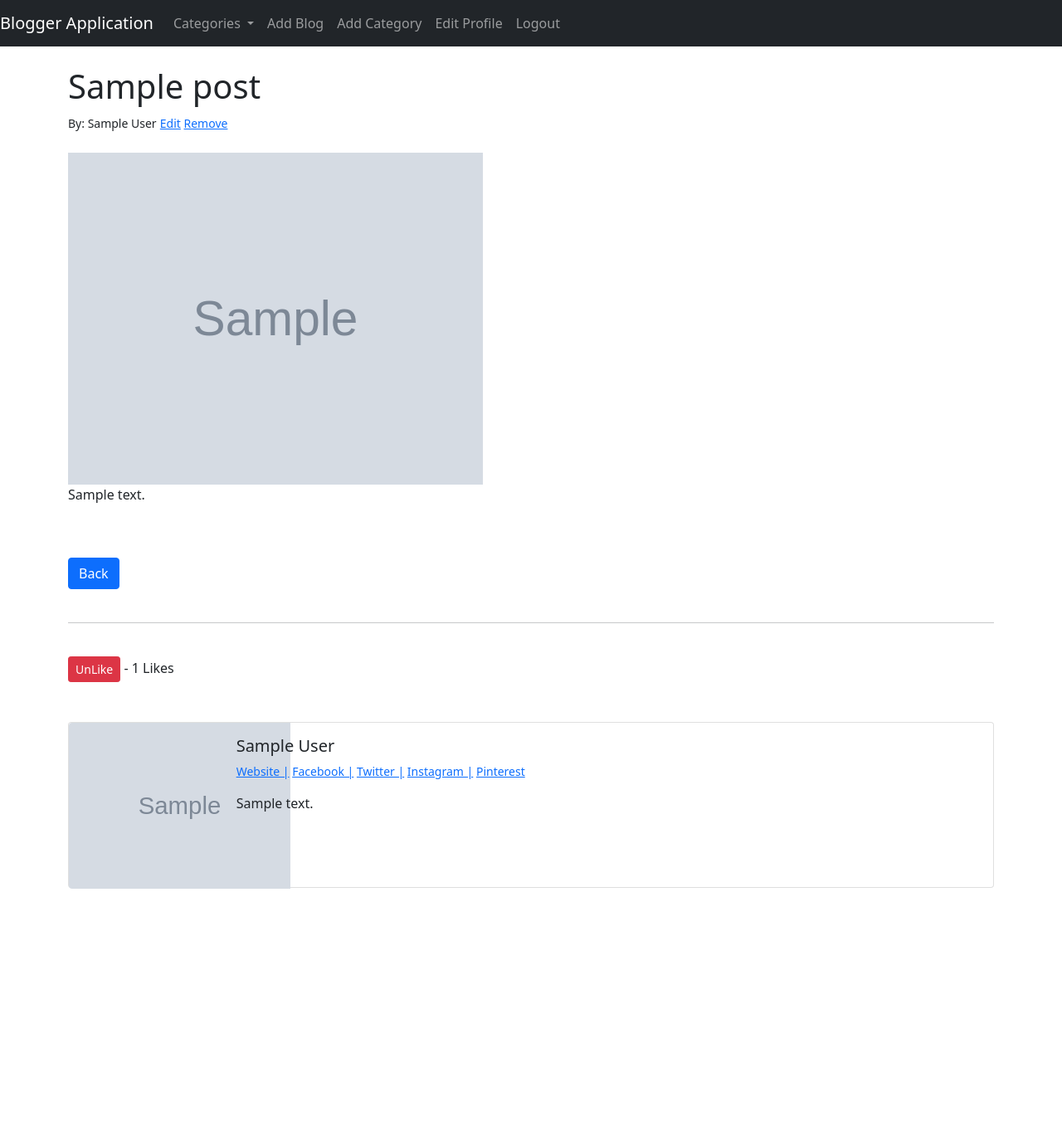
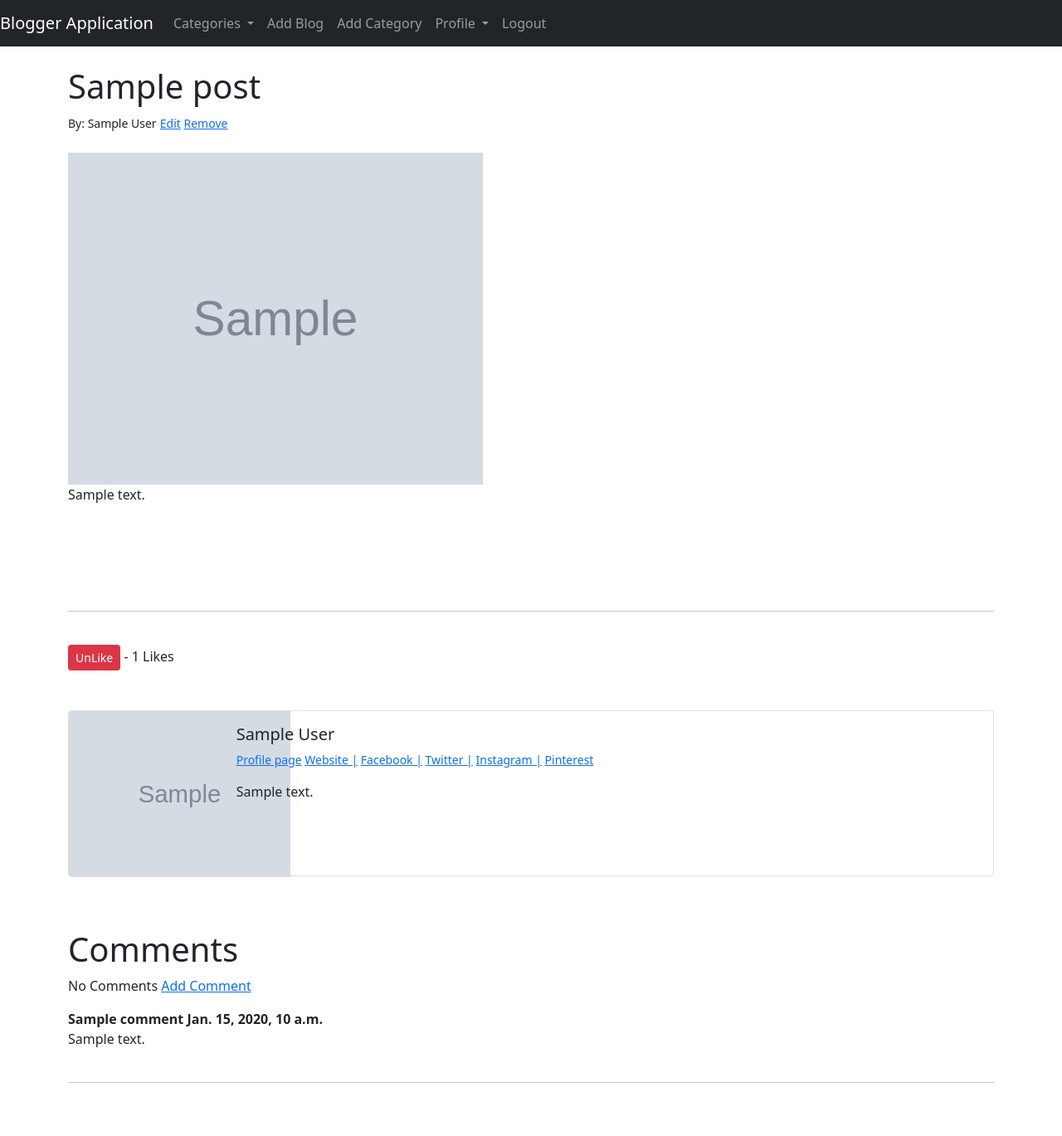
Before and after one commit to Atypical3991/blogger-application, a Django app: page /article/1 in a window 1280 px wide. Shown: the whole page at 83% size. Before the commit the page ends 1071 px from the top, so only its background shows below. Run offline with Django 4.2, Linux system fonts and the light colour scheme; a user stored in the database is signed in; tables that the repository leaves empty hold one stand-in row (values such as "Sample post"); grey boxes marked "Sample" are stand-in pictures; some libraries are stand-ins or nearby versions.

Commit message:
code refactored

```diff
--- a/blog/ablog/admin.py
+++ b/blog/ablog/admin.py
@@ -1,6 +1,7 @@
 from django.contrib import admin
-from .models import Post,Category,Profile
+from .models import Post,Category,Profile,Comment
 
 admin.site.register(Post)
 admin.site.register(Category)
 admin.site.register(Profile)
+admin.site.register(Comment)
--- a/blog/ablog/models.py
+++ b/blog/ablog/models.py
@@ -26,6 +26,10 @@ class Profile(models.Model):
     def __str__(self):
         return  str(self.user)
 
+    def get_absolute_url(self):
+        return  reverse('home')
+
+
 
 
 class Post(models.Model):
@@ -48,3 +52,13 @@ class Post(models.Model):
 
     def get_absolute_url(self):
         return reverse('article-detail',args=([self.id]))
+
+
+class Comment(models.Model):
+    post = models.ForeignKey(to=Post,related_name="comments", on_delete=models.CASCADE)
+    name = models.CharField(max_length=255)
+    body = models.TextField()
+    date_added = models.DateTimeField(auto_now_add=True)
+
+    def __str__(self):
+        return '%s - %s' % (self.post.title, self.name)
--- a/blog/ablog/templates/article_detail.html
+++ b/blog/ablog/templates/article_detail.html
@@ -7,7 +7,8 @@
 <h1>{{post.title}}</h1>
 <small>By: {{post.author.first_name}} {{post.author.last_name}}</small>
 {% if user.is_authenticated and user.id == post.author.id %}
-<small><a href="{% url 'article-edit' post.id%}">Edit</a> <a href="{% url 'article-delete' post.id%}">Remove</a><br/></small>
+<small><a href="{% url 'article-edit' post.id%}">Edit</a> <a
+        href="{% url 'article-delete' post.id%}">Remove</a><br/></small>
 {% endif %}
 </hr>
 </br>
@@ -18,9 +19,7 @@
 
 
 <br/></br>
-<a href="{% url 'home' %}">
-    <button type="button" class="btn btn-primary">Back</button>
-</a>
+
 
 <br></br>
 <hr>
@@ -38,7 +37,6 @@
     {% endif %}
     - {{total_likes}} Likes
 </form>
-
 <br/><br/>
 <div class="card mb-3" style="max-height: 200px;">
     <div class="row g-0">
@@ -46,7 +44,8 @@
             {% if post.author.profile.profile_pic.url is not None %}
             <img src="{{post.author.profile.profile_pic.url}}" class="rounded-start" height="200px" alt="...">
             {% else %}
-            <img src="{% static 'blog/images/default-profile-account-unknown-icon-black-silhouette-free-vector.jpeg'%}" class="rounded-start" height="200px" alt="...">
+            <img src="{% static 'blog/images/default-profile-account-unknown-icon-black-silhouette-free-vector.jpeg'%}"
+                 class="rounded-start" height="200px" alt="...">
             {% endif %}
 
         </div>
@@ -54,6 +53,7 @@
             <div class="card-body">
                 <h5 class="card-title">{{post.author.first_name}} {{post.author.last_name}}</h5>
                 <p class="small text-muted">
+                    <a href="{% url 'profile' post.author.profile.id%}">Profile page</a>
                     {% if post.author.profile.website_url%}
                     <a href="{{post.author.profile.website_url}}"> Website |</a>
                     {% endif %}
@@ -75,4 +75,23 @@
         </div>
     </div>
 </div>
+
+<br/><br/>
+<h1>Comments</h1>
+{% if not post.comments.all%}
+<p> No Comments <a href="{% url 'add_comment' post.pk%}">Add Comment</a></p>
+{% else %}
+<p> No Comments <a href="{% url 'add_comment' post.pk%}">Add Comment</a></p>
+{% for comment in post.comments.all%}
+<strong>
+    {{comment.name}}
+    {{comment.date_added}}
+</strong>
+<br/>
+{{comment.body}}
+<br/><br/>
+{% endfor%}
+{% endif%}
+<hr>
+<br/><br/>
 {% endblock %}
--- a/blog/ablog/templates/base.html
+++ b/blog/ablog/templates/base.html
@@ -41,8 +41,20 @@
             <li class="nav-item">
                 <a class="nav-link" href="{% url 'add-category' %}">Add Category</a>
             </li>
-             <li class="nav-item">
-                <a class="nav-link" href="{% url 'edit_profile' %}">Edit Profile</a>
+            <li class="nav-item dropdown">
+                <a class="nav-link dropdown-toggle" href="#" id="navbarDropdownMenuLink" role="button"
+                   data-bs-toggle="dropdown" aria-expanded="false">
+                    Profile
+                </a>
+                <ul class="dropdown-menu" aria-labelledby="navbarDropdownMenuLink">
+                    <li><a class="dropdown-item" href="{% url 'edit_profile'%}">Edit Settings</a></li>
+                    {% if user.profile.id%}
+                    <li><a class="dropdown-item" href="{% url 'edit_profile_page' user.profile.id%}">Edit Profile Page</a></li>
+                    <li><a class="dropdown-item" href="{% url 'profile' user.profile.id%}">Show Profile Page</a></li>
+                    {% else %}
+                    <li><a class="dropdown-item" href="{% url 'create_profile_page'%}">Create Profile Page</a></li>
+                    {% endif%}
+                </ul>
             </li>
             <li class="nav-item">
                 <a class="nav-link" href="{% url 'logout' %}">Logout</a>
--- a/blog/ablog/urls.py
+++ b/blog/ablog/urls.py
@@ -16,7 +16,7 @@ Including another URLconf
 
 from django.urls import path
 from . import views
-from .views import HomeView, ArticleDetailView, AddArticle, UpdateArticle,DeleteArticle,AddCategory,CategoryView,CategoryListView,LikeView
+from .views import HomeView, ArticleDetailView, AddArticle, UpdateArticle,DeleteArticle,AddCategory,CategoryView,CategoryListView,LikeView,ShowProfilePageView,EditProfilePageView,CreateProfilePageView,AddCommentView
 urlpatterns = [
     # path('', views.home, name='home')
     path('', HomeView.as_view(), name='home'),
@@ -27,5 +27,10 @@ urlpatterns = [
     path('article/delete/<int:pk>', DeleteArticle.as_view(), name='article-delete'),
     path('category/<str:cat>', CategoryView, name='show-posts-by-category'),
     path('category_list/', CategoryListView, name='category-list'),
-    path('like/<int:pk>',  LikeView, name='like_post')
+    path('like/<int:pk>',  LikeView, name='like_post'),
+    path('<int:pk>/profile', ShowProfilePageView.as_view(), name='profile'),
+    path('<int:pk>/edit_profile', EditProfilePageView.as_view(), name='edit_profile_page'),
+    path('/create_profile', CreateProfilePageView.as_view(), name='create_profile_page'),
+    path('/article/<int:pk>/add_comment', AddCommentView.as_view(), name='add_comment')
+
 ]
--- a/blog/ablog/views.py
+++ b/blog/ablog/views.py
@@ -1,7 +1,8 @@
 from django.shortcuts import render, get_object_or_404
 from django.views.generic import ListView, DetailView, CreateView, UpdateView, DeleteView
-from .models import Post, Category
-from .forms import PostForm, EditForm
+
+from .models import Post, Category, Profile, Comment
+from .forms import PostForm, EditForm, ProfilePageForm
 from django.urls import reverse_lazy, reverse
 from django.http import HttpResponseRedirect
 
@@ -100,3 +101,41 @@ def LikeView(request,pk):
         liked = True
         post.likes.add(request.user)
     return HttpResponseRedirect(reverse('article-detail',args=[str(pk)]))
+
+class ShowProfilePageView(DetailView):
+    model = Profile
+    template_name = 'profile.html'
+
+    def get_context_data(self, *args, **kwargs):
+        context = super(ShowProfilePageView, self).get_context_data(*args, **kwargs)
+        profile = get_object_or_404(Profile,id=self.kwargs["pk"])
+        context["profile"] = profile
+        return context
+
+class EditProfilePageView(UpdateView):
+    model = Profile
+    template_name = 'edit_profile_page.html'
+    fields = ['bio','profile_pic','website_url','facebook_url','twitter_url','instagram_url','pinterest_url']
+    success_url = reverse_lazy('home')
+
+    def get_context_data(self, *args, **kwargs):
+        context = super(EditProfilePageView, self).get_context_data(*args, **kwargs)
+        profile = get_object_or_404(Profile,id=self.kwargs["pk"])
+        context["profile"] = profile
+        return context
+
+class CreateProfilePageView(CreateView):
+    model = Profile
+    form_class = ProfilePageForm
+    template_name = 'create_profile_page.html'
+    # fields = '__all__'
+
+    def form_valid(self,form):
+        form.instance.user = self.request.user
+        return super().form_valid(form)
+
+class AddCommentView(CreateView):
+    model = Comment
+    # form_class = PostForm
+    template_name = 'add_comment.html'
+    fields = '__all__'
```
Also changed, not shown: blog/ablog/forms.py (+15 -1 lines), blog/ablog/templates/add_comment.html (added, +14 -0 lines), blog/ablog/templates/create_profile_page.html (added, +19 -0 lines), blog/ablog/templates/edit_profile_page.html (added, +26 -0 lines), blog/ablog/templates/profile.html (added, +46 -0 lines), blog/users/templates/registration/edit_profile.html (+6 -2 lines), blog/users/views.py (+6 -10 lines), blog/ablog/migrations/0011_comment.py (added), blog/media/images/profile/71B893C5-4DAB-4431-9EC2-625E7F4B7A76_WUTSd6A.jpg (added). Lines whose indentation alone changed are shown as unchanged.
